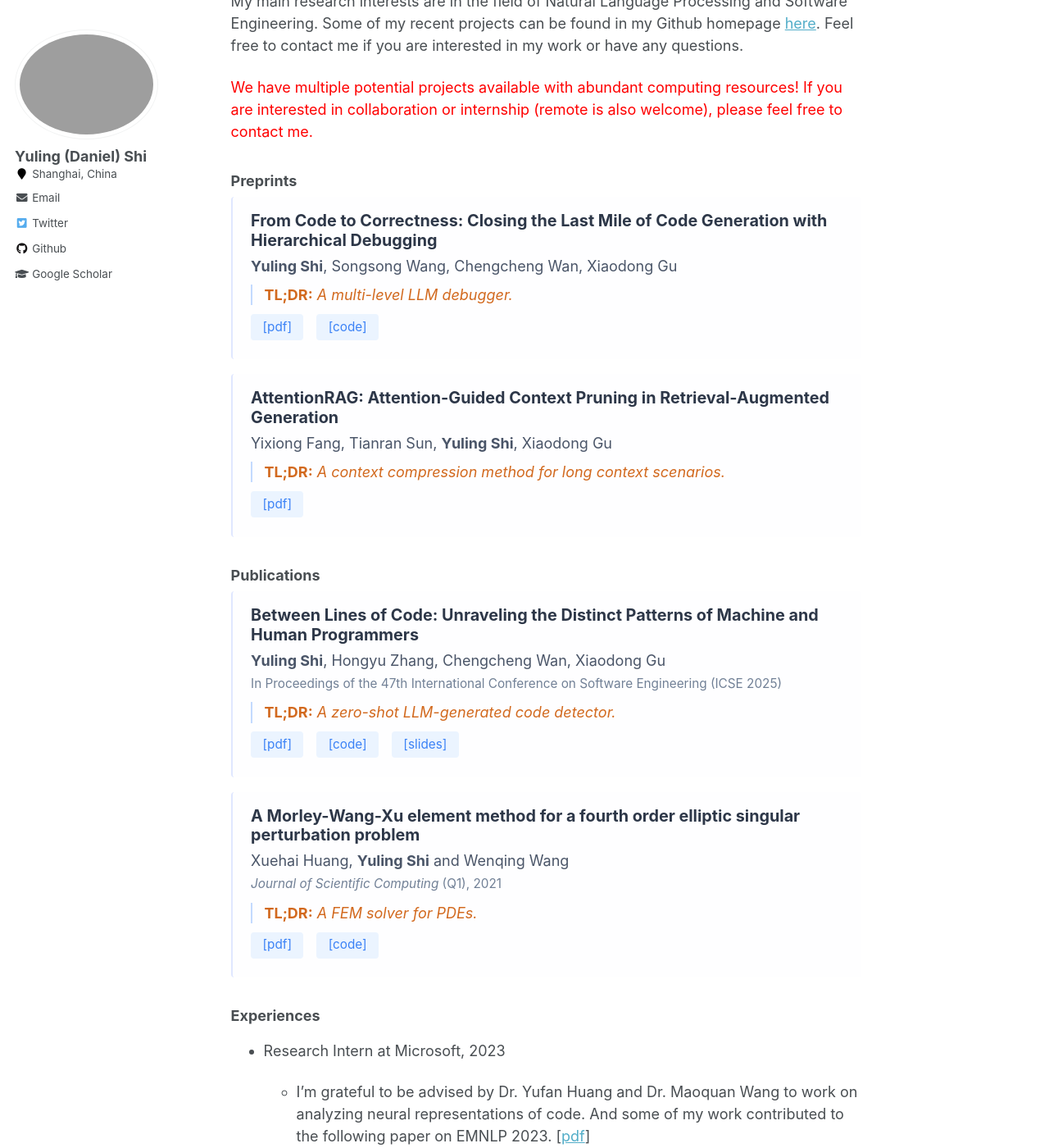
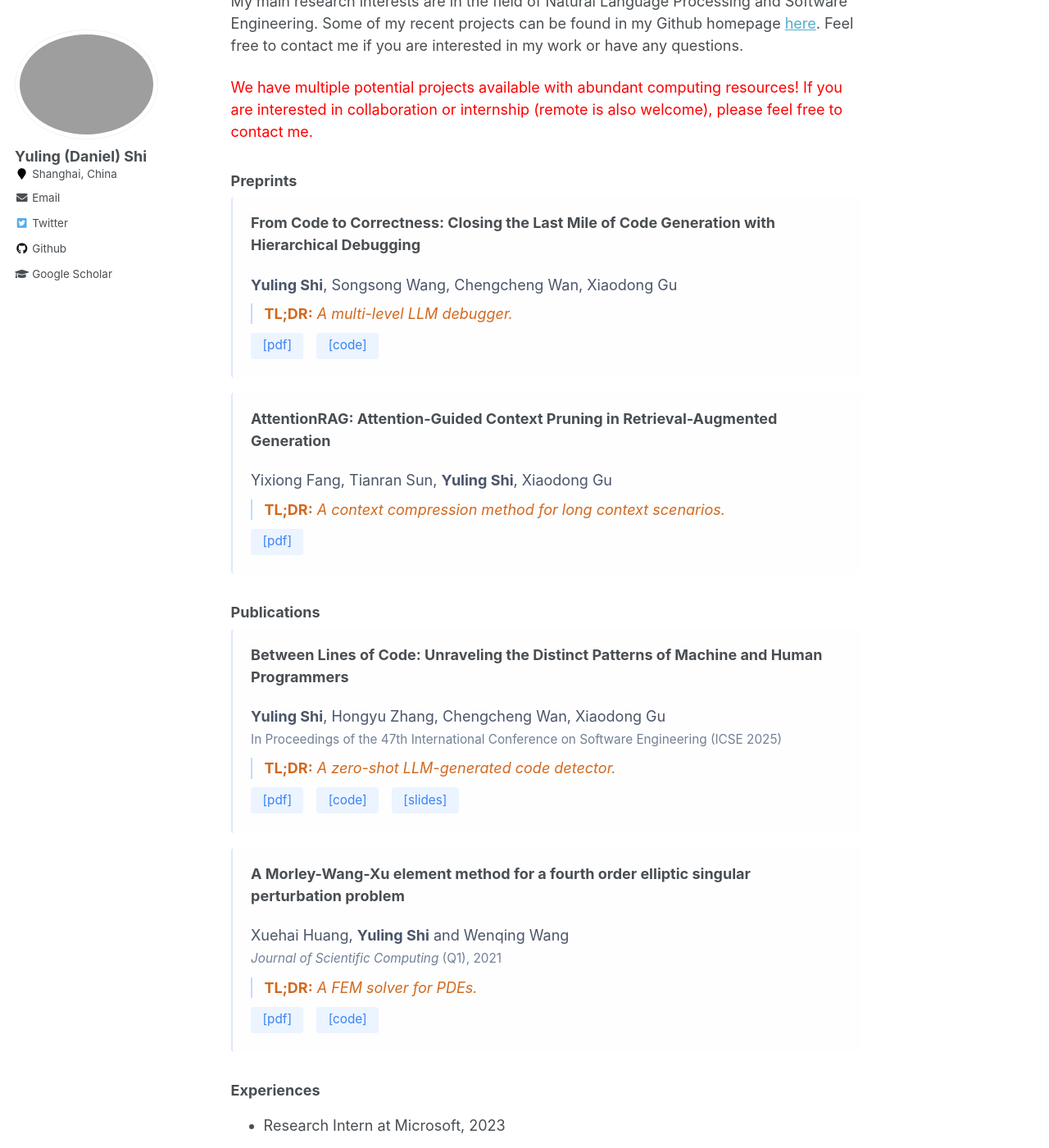
Before and after one commit to YerbaSite/YerbaSite.github.io, a Jekyll site: the page built from _pages/about.md, in a window 1280 px wide and 1400 px high, scrolled down 343 px. Shown: the whole window at 82% size. Built offline with Jekyll 4.4.1, drawn with Linux system fonts in a browser that asks for light colours.

Commit message:
update text size

```diff
--- a/_pages/about.md
+++ b/_pages/about.md
@@ -22,7 +22,7 @@ We have multiple potential projects available with abundant computing resources!
 ### Preprints
 
 <div class="paper-item">
-  <h4>From Code to Correctness: Closing the Last Mile of Code Generation with Hierarchical Debugging</h4>
+  <p><strong>From Code to Correctness: Closing the Last Mile of Code Generation with Hierarchical Debugging</strong></p>
   <p class="authors"><strong>Yuling Shi</strong>, Songsong Wang, Chengcheng Wan, Xiaodong Gu</p>
   <p class="description"><span style="color: #D2691E;"><strong>TL;DR:</strong> <em>A multi-level LLM debugger.</em></span></p>
   <p class="links">
@@ -32,7 +32,7 @@ We have multiple potential projects available with abundant computing resources!
 </div>
 
 <div class="paper-item">
-  <h4>AttentionRAG: Attention-Guided Context Pruning in Retrieval-Augmented Generation</h4>
+  <p><strong>AttentionRAG: Attention-Guided Context Pruning in Retrieval-Augmented Generation</strong></p>
   <p class="authors">Yixiong Fang, Tianran Sun, <strong>Yuling Shi</strong>, Xiaodong Gu</p>
   <p class="description"><span style="color: #D2691E;"><strong>TL;DR:</strong> <em>A context compression method for long context scenarios.</em></span></p>
   <p class="links">
@@ -43,7 +43,7 @@ We have multiple potential projects available with abundant computing resources!
 ### Publications
 
 <div class="paper-item">
-  <h4>Between Lines of Code: Unraveling the Distinct Patterns of Machine and Human Programmers</h4>
+  <p><strong>Between Lines of Code: Unraveling the Distinct Patterns of Machine and Human Programmers</strong></p>
   <p class="authors"><strong>Yuling Shi</strong>, Hongyu Zhang, Chengcheng Wan, Xiaodong Gu</p>
   <p class="venue">In Proceedings of the 47th International Conference on Software Engineering (ICSE 2025)</p>
   <p class="description"><span style="color: #D2691E;"><strong>TL;DR:</strong> <em>A zero-shot LLM-generated code detector.</em></span></p>
@@ -55,7 +55,7 @@ We have multiple potential projects available with abundant computing resources!
 </div>
 
 <div class="paper-item">
-  <h4>A Morley-Wang-Xu element method for a fourth order elliptic singular perturbation problem</h4>
+  <p><strong>A Morley-Wang-Xu element method for a fourth order elliptic singular perturbation problem</strong></p>
   <p class="authors">Xuehai Huang, <strong>Yuling Shi</strong> and Wenqing Wang</p>
   <p class="venue"><em>Journal of Scientific Computing</em> (Q1), 2021</p>
   <p class="description"><span style="color: #D2691E;"><strong>TL;DR:</strong> <em>A FEM solver for PDEs.</em></span></p>
@@ -78,12 +78,6 @@ We have multiple potential projects available with abundant computing resources!
 .paper-item:hover {
   transform: translateX(4px);
   box-shadow: 0 2px 8px rgba(0,0,0,0.05);
-}
-.paper-item h4 {
-  margin: 0 0 0.4rem;
-  color: #2d3748;
-  font-size: 1.1rem;
-  font-family: -apple-system, BlinkMacSystemFont, "Segoe UI", Roboto, sans-serif;
 }
 .paper-item .authors {
   margin: 0 0 0.3rem;
```
